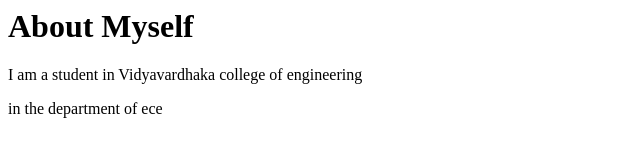
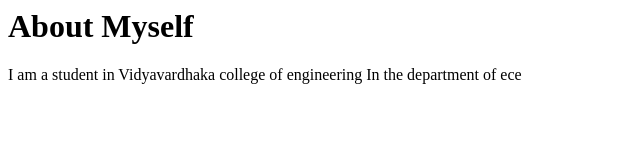
Before and after one commit to Sohan20-hub/webpage.github.io, a plain HTML site: page index.html in a window 1280 px wide. Shown: the whole page, without its empty margins (0-640 px from the left). Drawn offline with Linux system fonts and the light colour scheme.

Commit message:
Update index.html

```diff
--- a/index.html
+++ b/index.html
@@ -2,7 +2,7 @@
 <body bg color="blue">
 <h1>About Myself</h1>
 <p>
-I am a student in Vidyavardhaka college of engineering</p>
-  <p>in the department of ece</p>
+I am a student in Vidyavardhaka college of engineering
+  In the department of ece</p>
 </body>
 </html>
```
